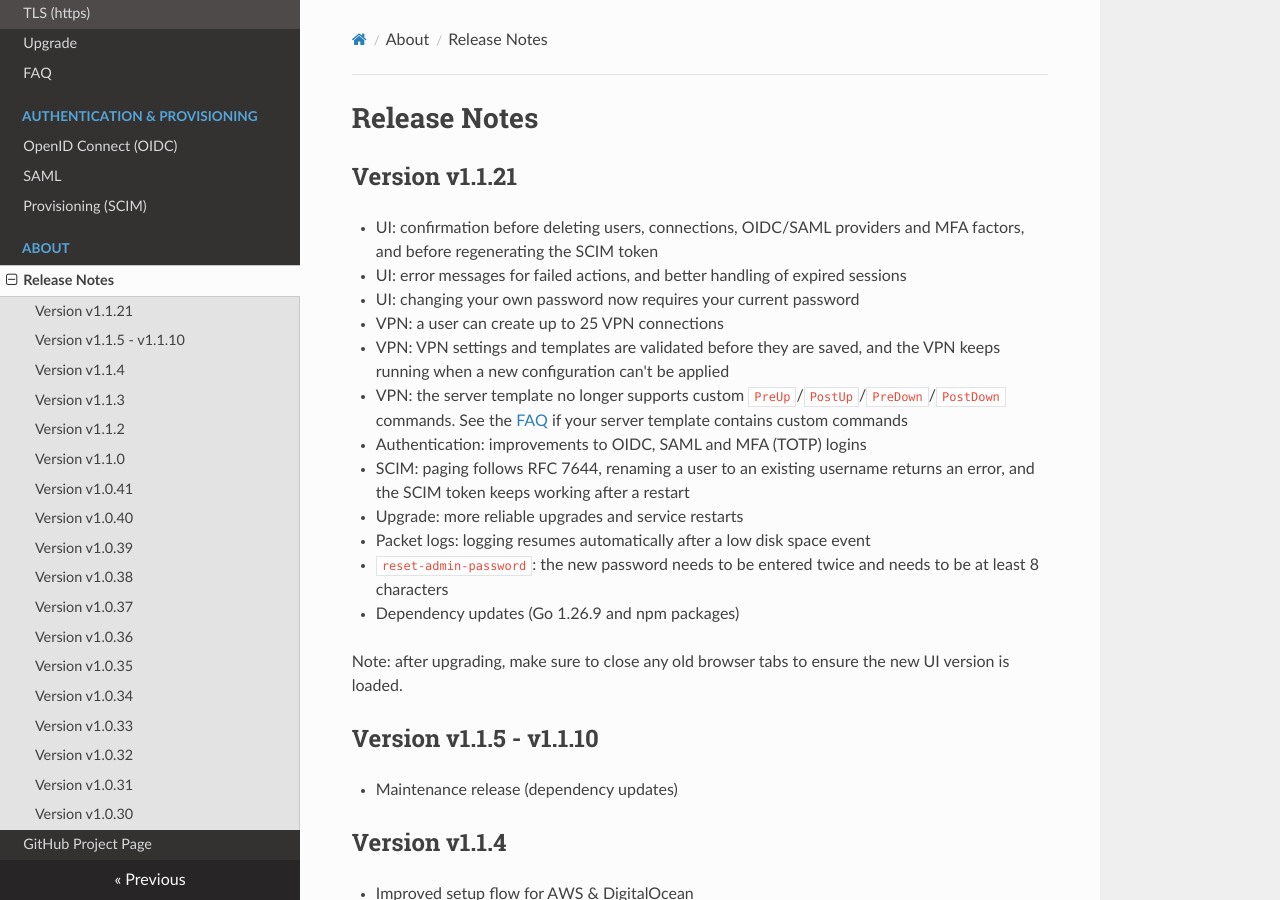
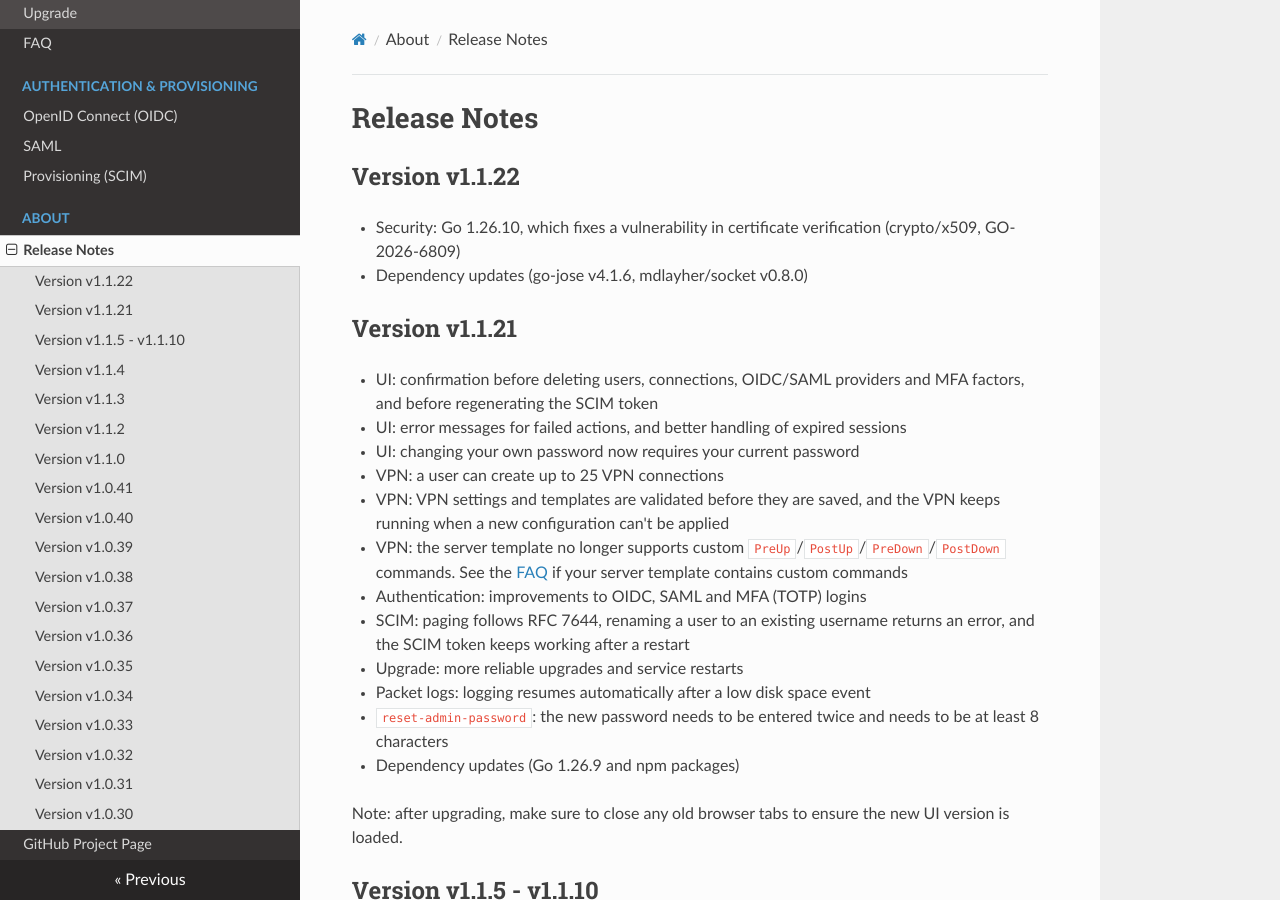
Before and after one commit to in4it/vpn-server, an MkDocs documentation site: the page built from docs/release-notes.md, in a window 1280 px wide and 900 px high. Built offline with MkDocs 1.6.1, drawn with Linux system fonts in a browser that asks for light colours; nearby versions of some CDN libraries.

Commit message:
v1.1.22 (#147)
* v1.1.22: Go 1.26.10 (GO-2026-6809), dependency updates

Co-Authored-By: Claude Opus 5.5 <noreply@anthropic.com>

* CI: run govulncheck and block golang.org/x/crypto/openpgp

Co-Authored-By: Claude Opus 5.5 <noreply@anthropic.com>

---------

Co-authored-by: Claude Opus 5.5 <noreply@anthropic.com>

```diff
--- a/docs/release-notes.md
+++ b/docs/release-notes.md
@@ -1,4 +1,8 @@
 # Release Notes
+
+## Version v1.1.22
+* Security: Go 1.26.10, which fixes a vulnerability in certificate verification (crypto/x509, GO-2026-6809)
+* Dependency updates (go-jose v4.1.6, mdlayher/socket v0.8.0)
 
 ## Version v1.1.21
 * UI: confirmation before deleting users, connections, OIDC/SAML providers and MFA factors, and before regenerating the SCIM token
```
Also changed, not shown: 4 other files.
